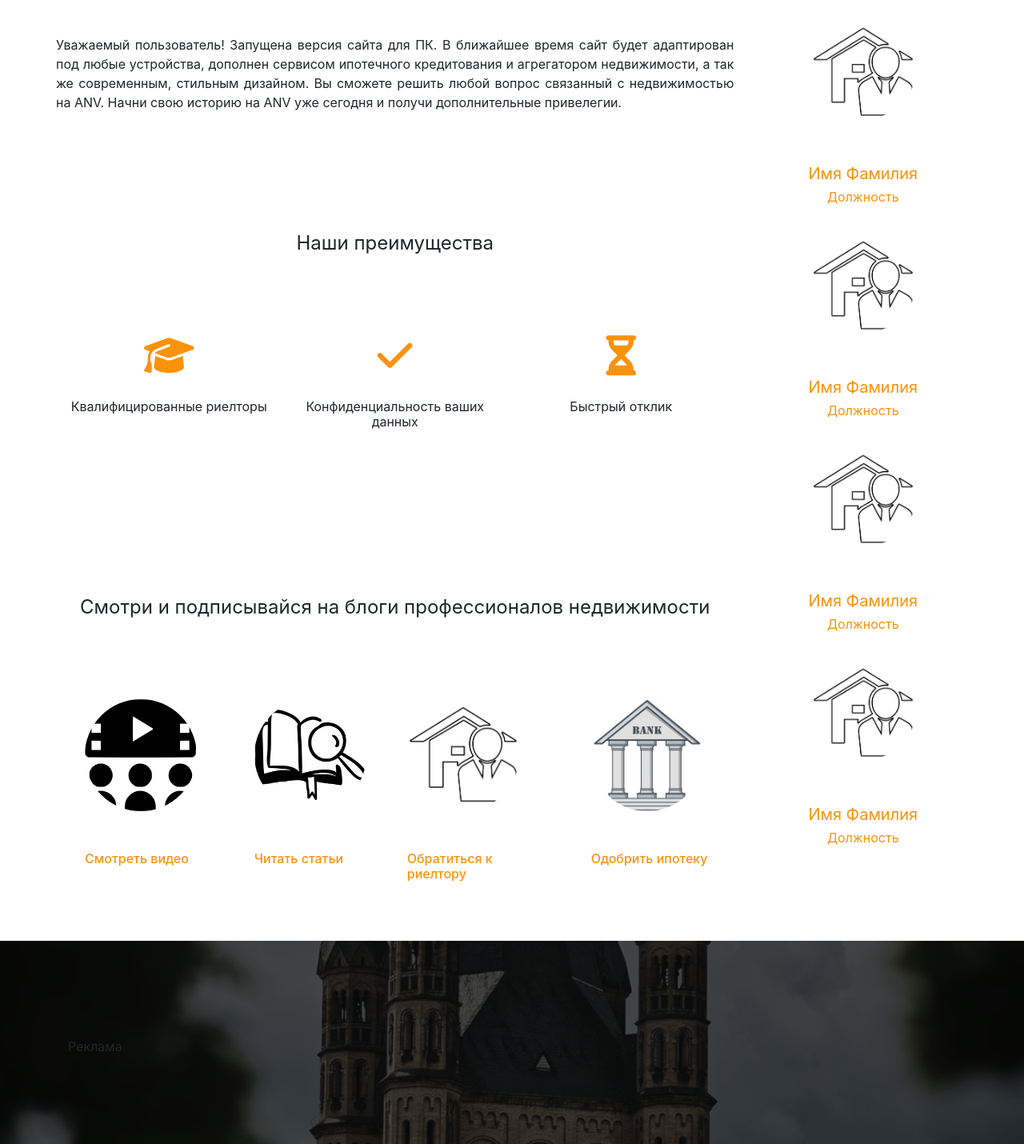
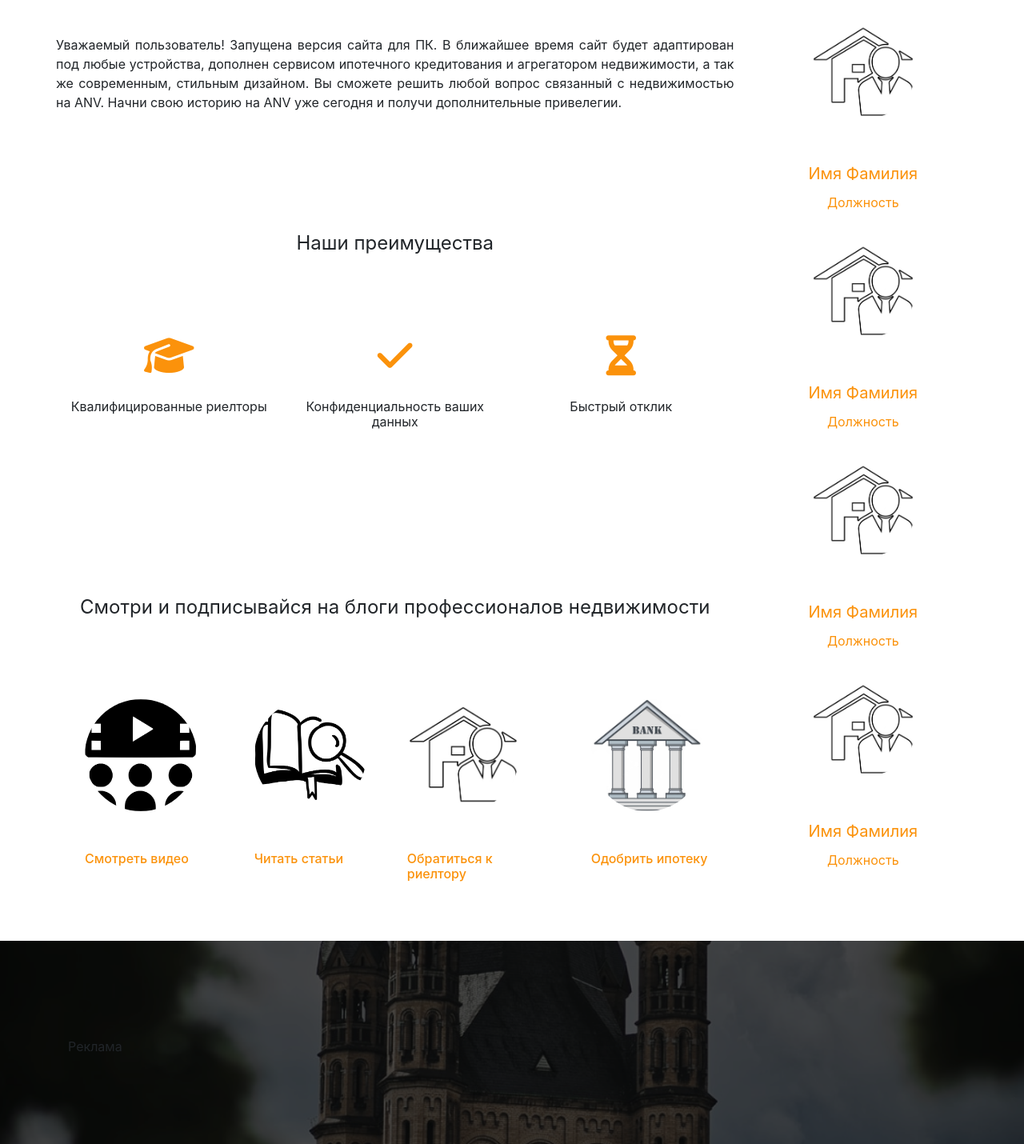
Before and after one commit to Akhmetova/Akhmetova.github.io, a PHP site: page / in a window 1280 px wide. Shown: the part 291-1721 px from the top of the page at 80% size. Run offline with PHP 8.4, Linux system fonts and the light colour scheme; some libraries are stand-ins or nearby versions.

Commit message:
Update style.css

```diff
--- a/style.css
+++ b/style.css
@@ -72,6 +72,7 @@ body {
 .team-content h6 {
 	color: #fb920b;
 	font-weight: normal;
+	padding: 6.9px 0 0 0;
 }
 .callout-section {
 	background: url(/rek.png) no-repeat fixed 0 0 / cover rgba(0, 0, 0, 0);
```
